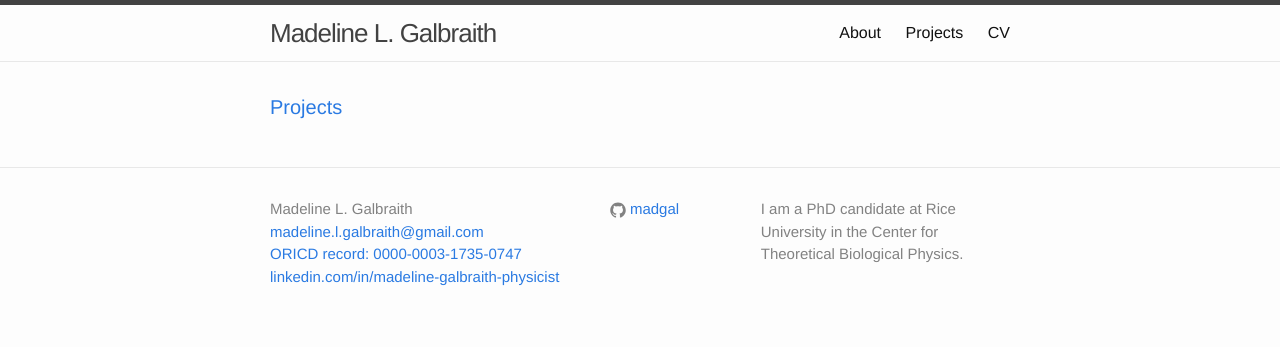
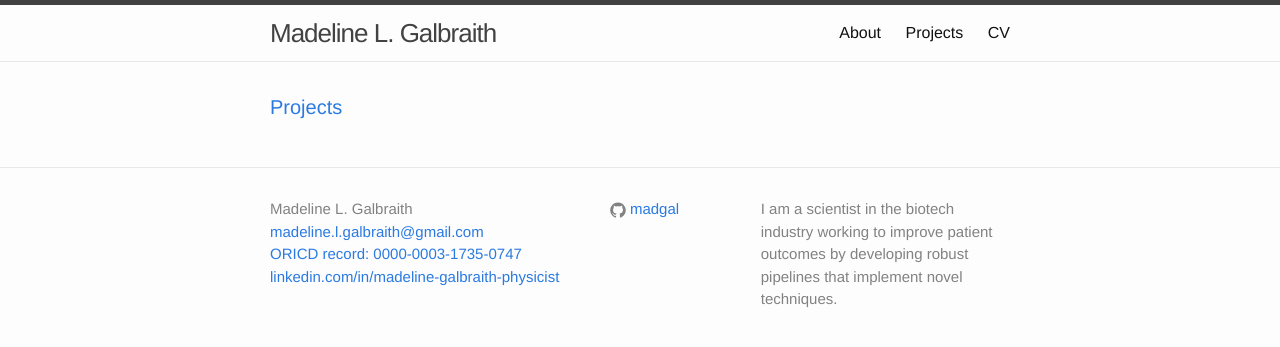
Before and after one commit to madgal/madgal.github.io, a Jekyll site: the page built from index.html, in a window 1280 px wide. Shown: the top 347 px of the page. Built offline with Jekyll 4.4.1, drawn with Linux system fonts in a browser that asks for light colours.

Commit message:
Update _config.yml
Update to reflect now an industry scientist

```diff
--- a/_config.yml
+++ b/_config.yml
@@ -9,7 +9,7 @@
 title: Madeline L. Galbraith
 email: madeline.l.galbraith@gmail.com
 description: > # this means to ignore newlines until "baseurl:"
-  I am a PhD candidate at Rice University in the Center for Theoretical Biological Physics.
+  I am a scientist in the biotech industry working to improve patient outcomes by developing robust pipelines that implement novel techniques.
 baseurl: "" # the subpath of your site, e.g. /blog
 url: "http://madgal.github.io" # the base hostname & protocol for your site
 github_username:  madgal
```
